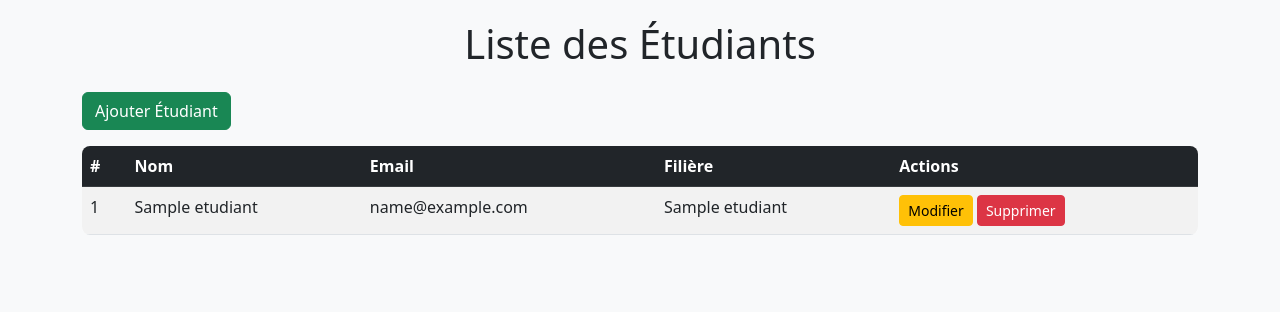
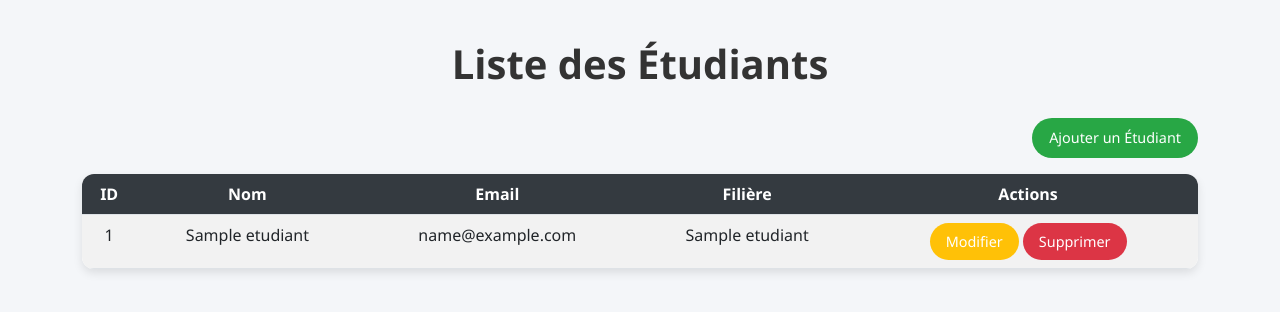
Before and after one commit to elqesbyy/myproject, a CodeIgniter 4 app: the page made by app/Views/etudiant/index.php in a window 1280 px wide. Shown: the top 312 px of the page. Run offline with PHP 8.4 and a stand-in for CodeIgniter, Linux system fonts and the light colour scheme; the template is opened without the code that fills it: most values are stand-ins (such as "Sample title", 1, 10 or a date in 2020); some libraries are stand-ins or nearby versions.

Commit message:
Etudiant_ views

```diff
--- a/app/Views/etudiant/index.php
+++ b/app/Views/etudiant/index.php
@@ -1,33 +1,94 @@
 <!DOCTYPE html>
-<html lang="en">
+<html lang="fr">
 <head>
     <meta charset="UTF-8">
     <meta name="viewport" content="width=device-width, initial-scale=1.0">
-    <title>Étudiant List</title>
+    <title>Liste des Étudiants</title>
     <!-- Bootstrap CSS -->
     <link href="https://cdn.jsdelivr.net/npm/bootstrap@5.3.0/dist/css/bootstrap.min.css" rel="stylesheet">
     <style>
         body {
-            background-color: #f8f9fa;
+            background-color: #f4f6f9; /* Gris clair */
+            font-family: 'Segoe UI', Tahoma, Geneva, Verdana, sans-serif;
+            color: #495057;
         }
         .container {
-            margin-top: 20px;
+            margin-top: 40px;
+        }
+        h1 {
+            font-size: 2.5rem;
+            font-weight: 600;
+            text-align: center;
+            margin-bottom: 30px;
+            color: #333;
+        }
+        .btn-ajouter {
+            background-color: #28a745;
+            color: #fff;
+            border-radius: 50px;
+            padding: 10px 20px;
+            font-size: 1rem;
+            text-decoration: none;
+            transition: background-color 0.3s ease, transform 0.2s ease;
+        }
+        .btn-ajouter:hover {
+            background-color: #218838;
+            transform: scale(1.05);
         }
         .table {
             background-color: #ffffff;
-            border-radius: 8px;
+            border-radius: 12px;
+            box-shadow: 0 4px 10px rgba(0, 0, 0, 0.1);
             overflow: hidden;
+        }
+        .table th {
+            background-color: #343a40;
+            color: white;
+            font-weight: bold;
+            text-align: center;
+        }
+        .table td {
+            text-align: center;
+        }
+        .table tr:hover {
+            background-color: #f1f1f1;
+        }
+        .btn {
+            font-size: 0.9rem;
+            padding: 8px 16px;
+            border-radius: 50px;
+            transition: transform 0.3s ease;
+        }
+        .btn-warning {
+            background-color: #ffc107;
+            border: none;
+            color: white;
+        }
+        .btn-warning:hover {
+            background-color: #e0a800;
+            transform: scale(1.05);
+        }
+        .btn-danger {
+            background-color: #dc3545;
+            border: none;
+            color: white;
+        }
+        .btn-danger:hover {
+            background-color: #c82333;
+            transform: scale(1.05);
         }
     </style>
 </head>
 <body>
     <div class="container">
-        <h1 class="text-center mb-4">Liste des Étudiants</h1>
-        <a href="/etudiant/create" class="btn btn-success mb-3">Ajouter Étudiant</a>
+        <h1>Liste des Étudiants</h1>
+        <div class="text-end mb-3">
+            <a href="/etudiant/create" class="btn btn-ajouter">Ajouter un Étudiant</a>
+        </div>
         <table class="table table-striped">
-            <thead class="table-dark">
+            <thead>
                 <tr>
-                    <th>#</th>
+                    <th>ID</th>
                     <th>Nom</th>
                     <th>Email</th>
                     <th>Filière</th>
@@ -42,8 +103,8 @@
                         <td><?= esc($etudiant['email']); ?></td>
                         <td><?= esc($etudiant['filiere_name'] ?? 'N/A'); ?></td>
                         <td>
-                            <a href="/etudiant/edit/<?= $etudiant['id']; ?>" class="btn btn-warning btn-sm">Modifier</a>
-                            <a href="/etudiant/delete/<?= $etudiant['id']; ?>" class="btn btn-danger btn-sm" onclick="return confirm('Êtes-vous sûr de vouloir supprimer ?');">Supprimer</a>
+                            <a href="/etudiant/edit/<?= $etudiant['id']; ?>" class="btn btn-warning">Modifier</a>
+                            <a href="/etudiant/delete/<?= $etudiant['id']; ?>" class="btn btn-danger" onclick="return confirm('Êtes-vous sûr de vouloir supprimer cet étudiant ?');">Supprimer</a>
                         </td>
                     </tr>
                 <?php endforeach; ?>
```
